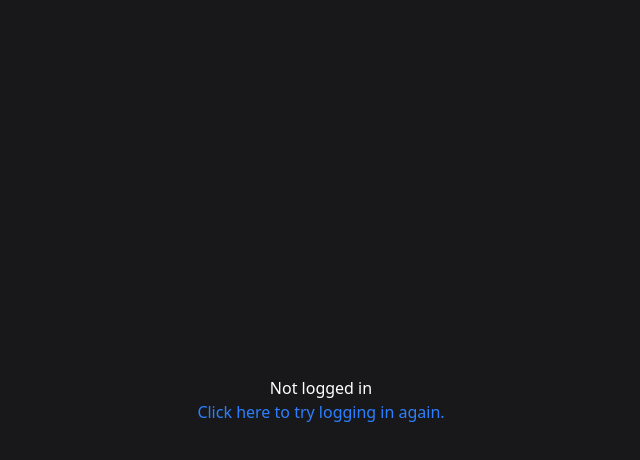
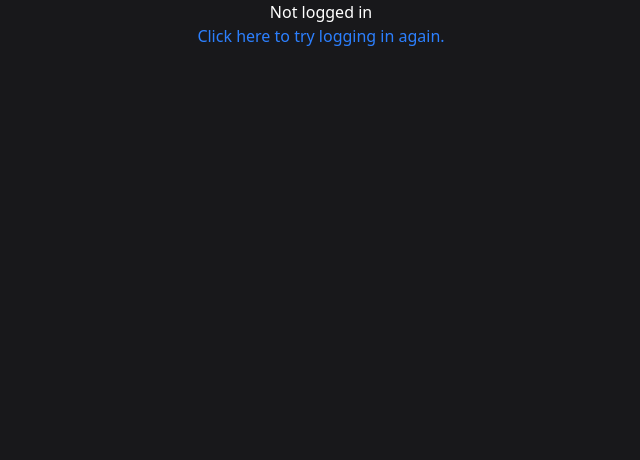
Before and after one commit to florkeye2/music-recommender, a React (Vite) app in the folder frontend/: page /dashboard in a window 1280 px wide. Shown: the top 460 px of the page, without its empty margins (319-959 px from the left). Built offline with nearby package versions, Linux system fonts and the light colour scheme; no server answers.

Commit message:
Ooops idk what I did

```diff
--- a/frontend/src/components/Dashboard.tsx
+++ b/frontend/src/components/Dashboard.tsx
@@ -82,7 +82,7 @@ const Dashboard: React.FC = () => {
     }, [accessToken]);
 
     return (
-        <div className="flex bg-zinc-900 text-white w-full h-screen justify-center items-center">
+        <div className="bg-zinc-900 text-white w-full h-screen justify-center items-center">
             {accessToken ? (
                 <>
                     {playerData ? (
```
